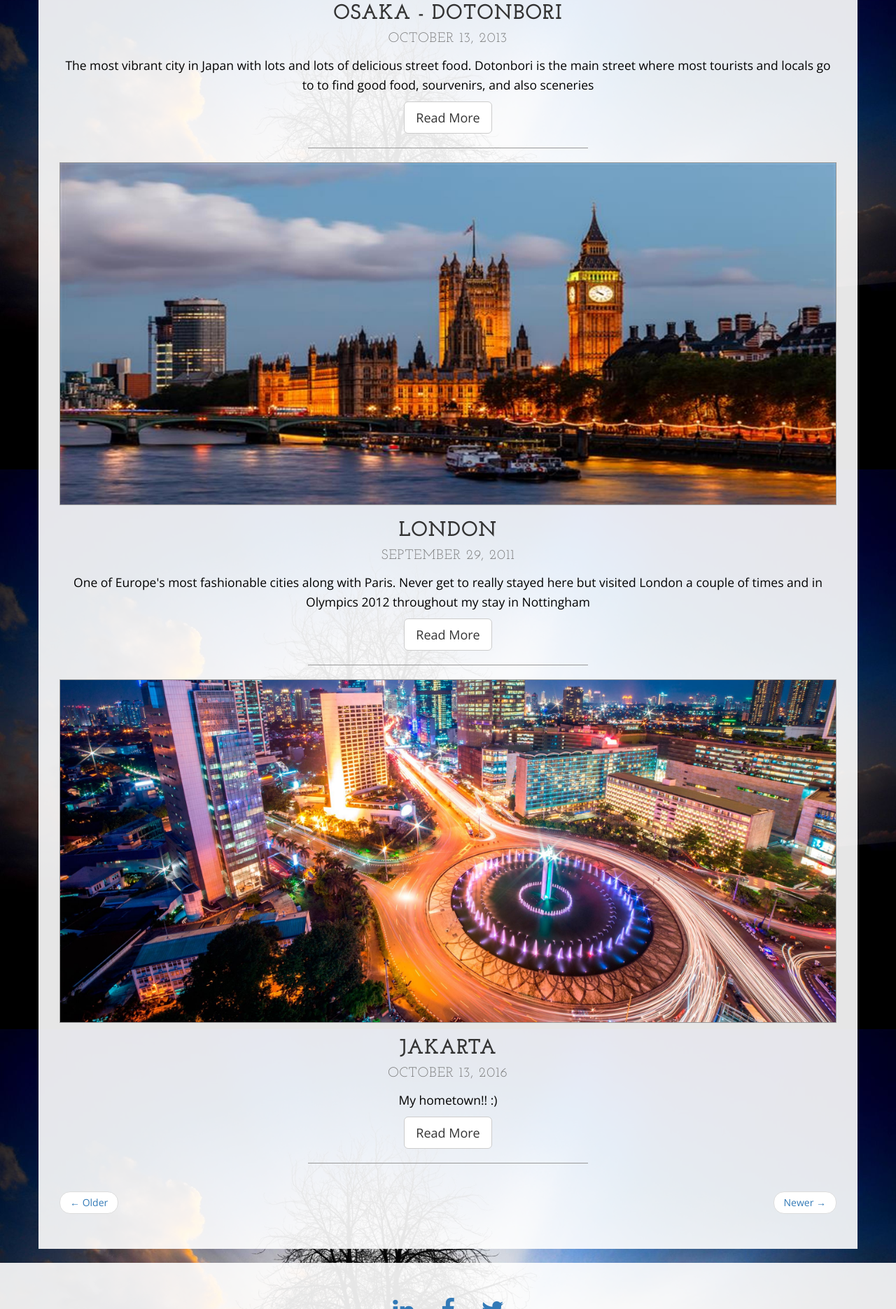
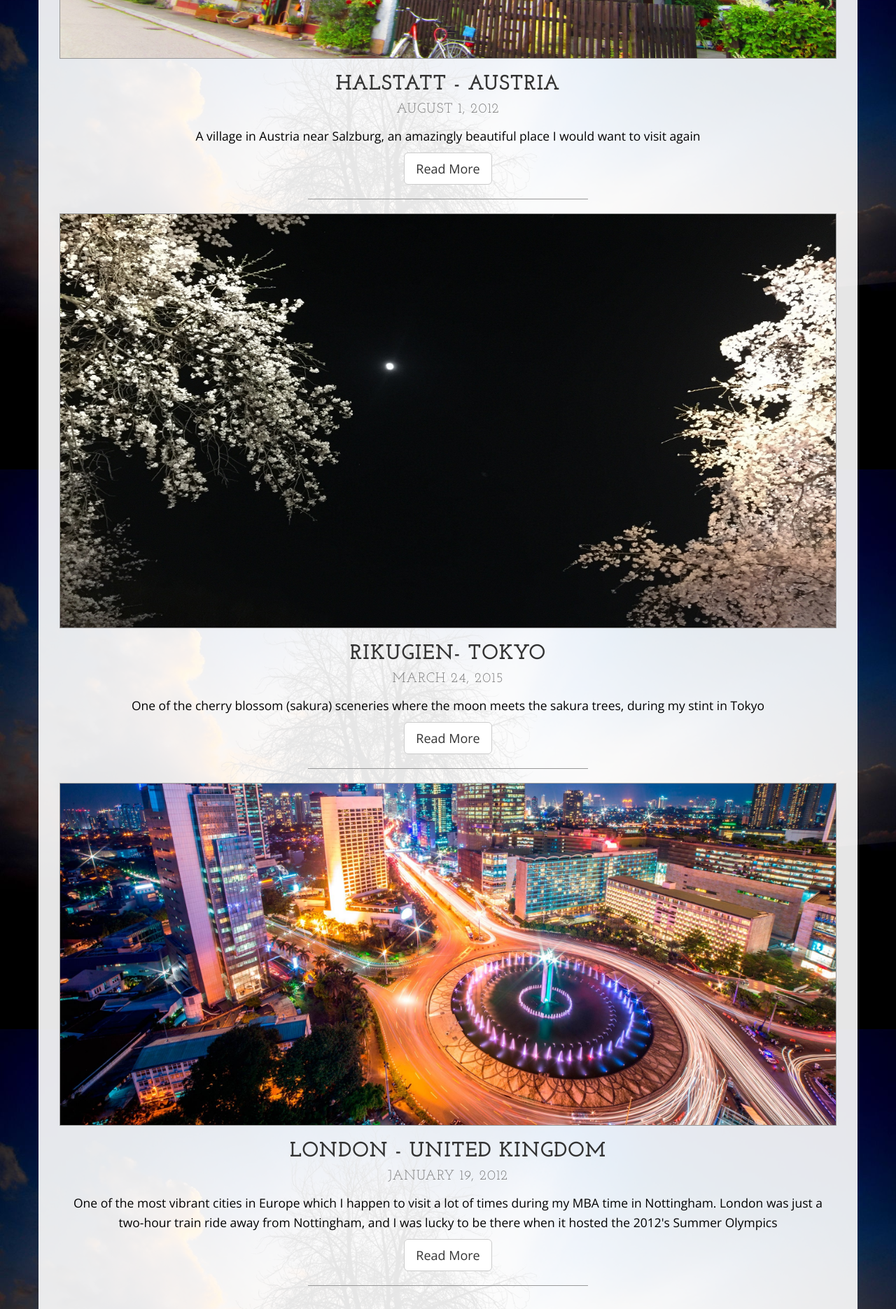
Before and after one commit to jessica272/jessierealm.github.io, a plain HTML site: page blog.html in a window 1280 px wide. Shown: the part 929-2800 px from the top of the page at 70% size. Drawn offline with nearby package versions, Linux system fonts and the light colour scheme.

Commit message:
Add files via upload

```diff
--- a/blog.html
+++ b/blog.html
@@ -87,32 +87,32 @@
                     <hr>
                 </div>
                 <div class="col-lg-12 text-center">
-                    <img class="img-responsive img-border img-full" src="img/slide-1.jpg" alt="">
-                    <h2>Osaka - Dotonbori
+                    <img class="img-responsive img-border img-full" src="img/slide-1.JPG" alt="">
+                    <h2>Halstatt - Austria
                         <br>
-                        <small>October 13, 2013</small>
+                        <small>August 1, 2012</small>
                     </h2>
-                    <p>The most vibrant city in Japan with lots and lots of delicious street food. Dotonbori is the main street where most tourists and locals go to to find good food, sourvenirs, and also sceneries</p>
+                    <p>A village in Austria near Salzburg, an amazingly beautiful place I would want to visit again</p>
                     <a href="#" class="btn btn-default btn-lg">Read More</a>
                     <hr>
                 </div>
                 <div class="col-lg-12 text-center">
-                    <img class="img-responsive img-border img-full" src="img/slide-2.jpg" alt="">
-                    <h2>London
+                    <img class="img-responsive img-border img-full" src="img/slide-2.JPG" alt="">
+                    <h2>Rikugien- Tokyo
                         <br>
-                        <small>September 29, 2011</small>
+                        <small>March 24, 2015</small>
                     </h2>
-                    <p>One of Europe's most fashionable cities along with Paris. Never get to really stayed here but visited London a couple of times and in Olympics 2012 throughout my stay in Nottingham </p>
+                    <p>One of the cherry blossom (sakura) sceneries where the moon meets the sakura trees, during my stint in Tokyo </p>
                     <a href="#" class="btn btn-default btn-lg">Read More</a>
                     <hr>
                 </div>
                 <div class="col-lg-12 text-center">
                     <img class="img-responsive img-border img-full" src="img/slide-3.jpg" alt="">
-                    <h2>Jakarta
+                    <h2>London - United Kingdom
                         <br>
-                        <small>October 13, 2016</small>
+                        <small>January 19, 2012</small>
                     </h2>
-                    <p>My hometown!! :) </p>
+                    <p>One of the most vibrant cities in Europe which I happen to visit a lot of times during my MBA time in Nottingham. London was just a two-hour train ride away from Nottingham, and I was lucky to be there when it hosted the 2012's Summer Olympics</p>
                     <a href="#" class="btn btn-default btn-lg">Read More</a>
                     <hr>
                 </div>
```
Also changed, not shown: index.html (+5 -5 lines).
